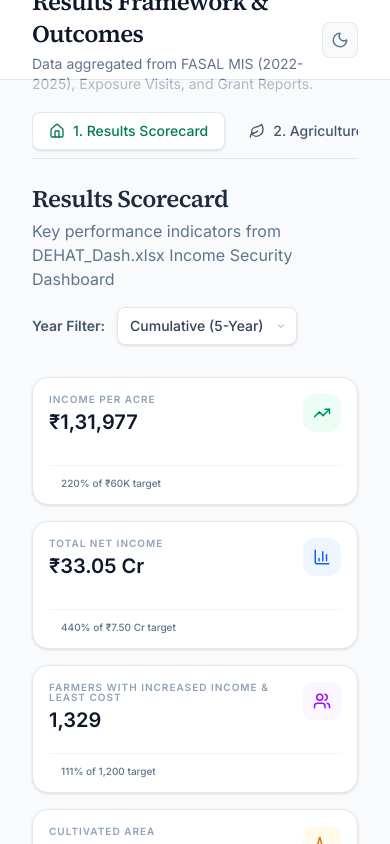
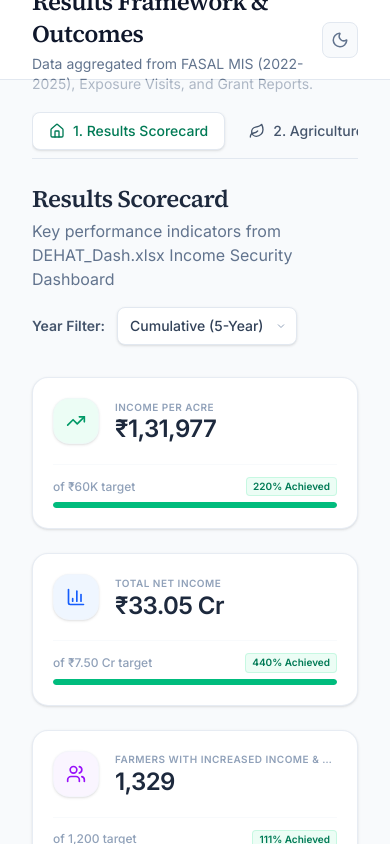
Before and after one commit to FASAL4/FASAL_MIS, a React (Vite) app: page / in a window 390 px wide. Built offline with nearby package versions, Linux system fonts and the light colour scheme.

Commit message:
Redesign Results Scorecard KPI cards into a responsive grid with micro-progress bars and achievement pills

```diff
--- a/src/components/DashboardTabs/OverviewTab.tsx
+++ b/src/components/DashboardTabs/OverviewTab.tsx
@@ -91,6 +91,17 @@ const cropBreakdownsByYear: Record<string, { crop: string; amount: number; perce
     { crop: 'Okra', amount: 15.70, percentage: 1.9 },
     { crop: 'Others', amount: 140.46, percentage: 17.0 }
   ]
+};
+
+const parseSubText = (subText: string) => {
+  const match = subText.match(/^([\d,]+)%\s+of\s+(.+)$/);
+  if (match) {
+    return {
+      pct: parseInt(match[1].replace(/,/g, ''), 10),
+      label: `of ${match[2]}`
+    };
+  }
+  return { pct: null, label: subText };
 };
 
 export function OverviewTab({ farmersData, totalLeverageAmount }: { farmersData: any[], totalLeverageAmount: number }) {
@@ -233,24 +244,51 @@ export function OverviewTab({ farmersData, totalLeverageAmount }: { farmersData:
         </div>
       </div>
 
-      <div className="grid grid-cols-1 sm:grid-cols-2 lg:grid-cols-3 xl:grid-cols-6 gap-4">
-        {currentKPIs.map((kpi, i) => (
-          <div key={i} className="bg-white p-4 rounded-2xl shadow-sm border border-slate-200 hover:shadow-md transition-all duration-300 flex flex-col justify-between min-h-[128px]">
-            <div className="flex justify-between items-start gap-2">
-              <div>
-                <div className="text-[10px] font-bold text-slate-400 uppercase tracking-widest leading-none">{kpi.label}</div>
-                <div className="text-xl font-extrabold text-slate-900 mt-2 leading-none">{kpi.value}</div>
+      <div className="grid grid-cols-1 md:grid-cols-2 lg:grid-cols-3 gap-6">
+        {currentKPIs.map((kpi, i) => {
+          const parsed = parseSubText(kpi.sub);
+          return (
+            <div key={i} className="bg-white p-5 rounded-2xl shadow-sm border border-slate-200/80 hover:shadow-md hover:border-slate-300 transition-all duration-300 flex flex-col justify-between min-h-[148px] relative overflow-hidden group">
+              <div className={`absolute -right-10 -bottom-10 w-24 h-24 rounded-full filter blur-xl opacity-0 group-hover:opacity-10 transition-opacity duration-500 ${kpi.bg}`}></div>
+              <div className="flex items-center gap-4">
+                <div className={`p-3 rounded-2xl ${kpi.bg} ${kpi.color} shrink-0 shadow-sm border border-slate-100/50`}>
+                  <kpi.icon size={20} />
+                </div>
+                <div className="space-y-1 min-w-0 flex-1">
+                  <div className="text-[10px] font-bold text-slate-400 uppercase tracking-wider leading-tight truncate">{kpi.label}</div>
+                  <div className="text-2xl font-extrabold text-slate-800 tracking-tight leading-none mt-1">{kpi.value}</div>
+                </div>
               </div>
-              <div className={`p-2.5 rounded-xl ${kpi.bg} ${kpi.color} shrink-0`}>
-                <kpi.icon size={18} />
+              <div className="mt-5 pt-3 border-t border-slate-50 space-y-2">
+                {parsed.pct !== null ? (
+                  <div className="space-y-1.5">
+                    <div className="flex items-center justify-between text-xs">
+                      <span className="text-slate-400 font-medium truncate">{parsed.label}</span>
+                      <span className={`font-bold px-1.5 py-0.5 rounded text-[10px] whitespace-nowrap ${
+                        parsed.pct >= 100
+                          ? 'bg-emerald-50 text-emerald-700 border border-emerald-200/50'
+                          : 'bg-indigo-50 text-indigo-700 border border-indigo-200/50'
+                      }`}>{parsed.pct}% Achieved</span>
+                    </div>
+                    <div className="w-full bg-slate-100 h-1.5 rounded-full overflow-hidden">
+                      <div
+                        className={`h-full rounded-full transition-all duration-1000 ${
+                          parsed.pct >= 100 ? 'bg-emerald-500' : 'bg-indigo-500'
+                        }`}
+                        style={{ width: `${Math.min(parsed.pct, 100)}%` }}
+                      ></div>
+                    </div>
+                  </div>
+                ) : (
+                  <div className="flex items-center gap-1.5">
+                    <span className={`w-1.5 h-1.5 rounded-full ${kpi.color.replace('text-', 'bg-')}`}></span>
+                    <span className="text-[11px] text-slate-500 font-medium leading-none">{kpi.sub}</span>
+                  </div>
+                )}
               </div>
             </div>
-            <div className="flex items-center gap-1.5 pt-3 border-t border-slate-100 mt-2">
-              <span className={`w-1.5 h-1.5 rounded-full ${kpi.color.replace('text-', 'bg-')}`}></span>
-              <span className="text-[10px] text-slate-500 font-medium leading-none">{kpi.sub}</span>
-            </div>
-          </div>
-        ))}
+          );
+        })}
       </div>
 
       <div className="grid grid-cols-1 lg:grid-cols-2 gap-6">
```
